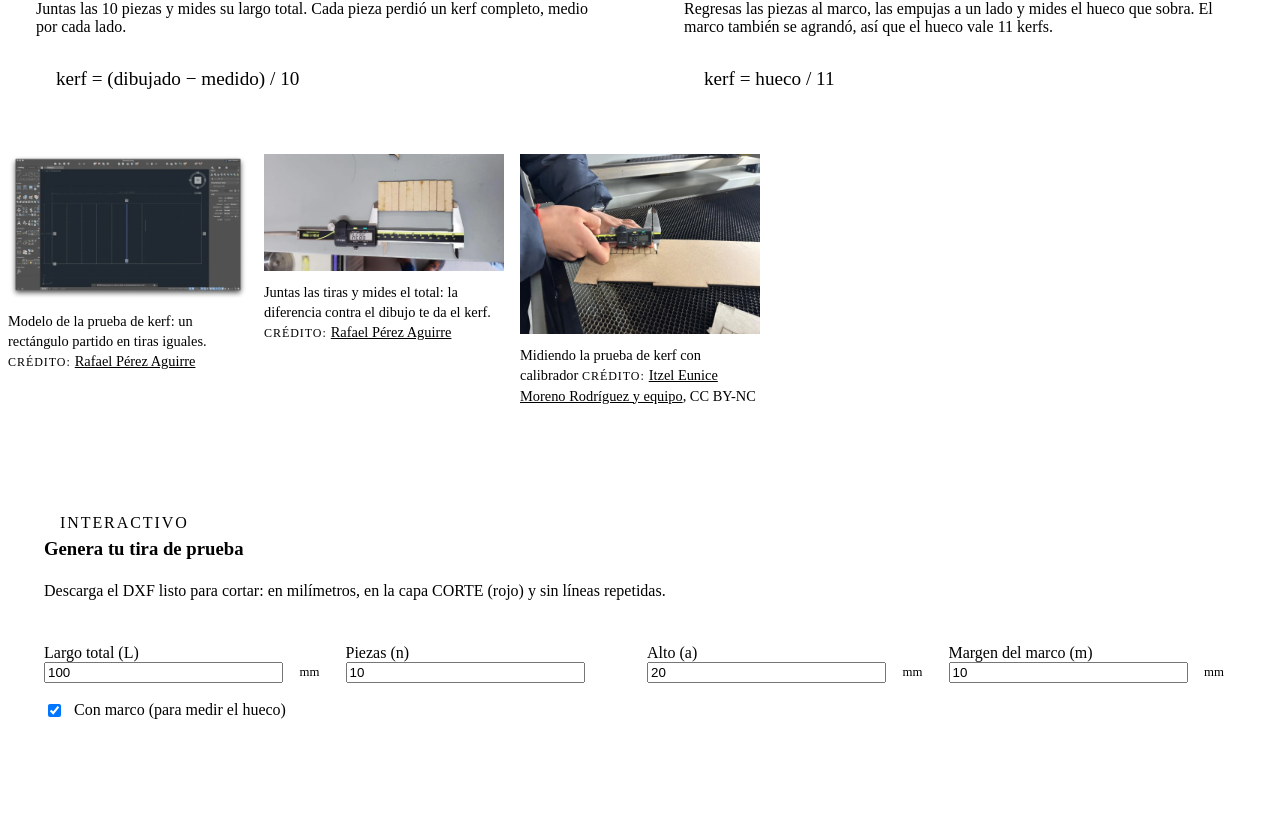
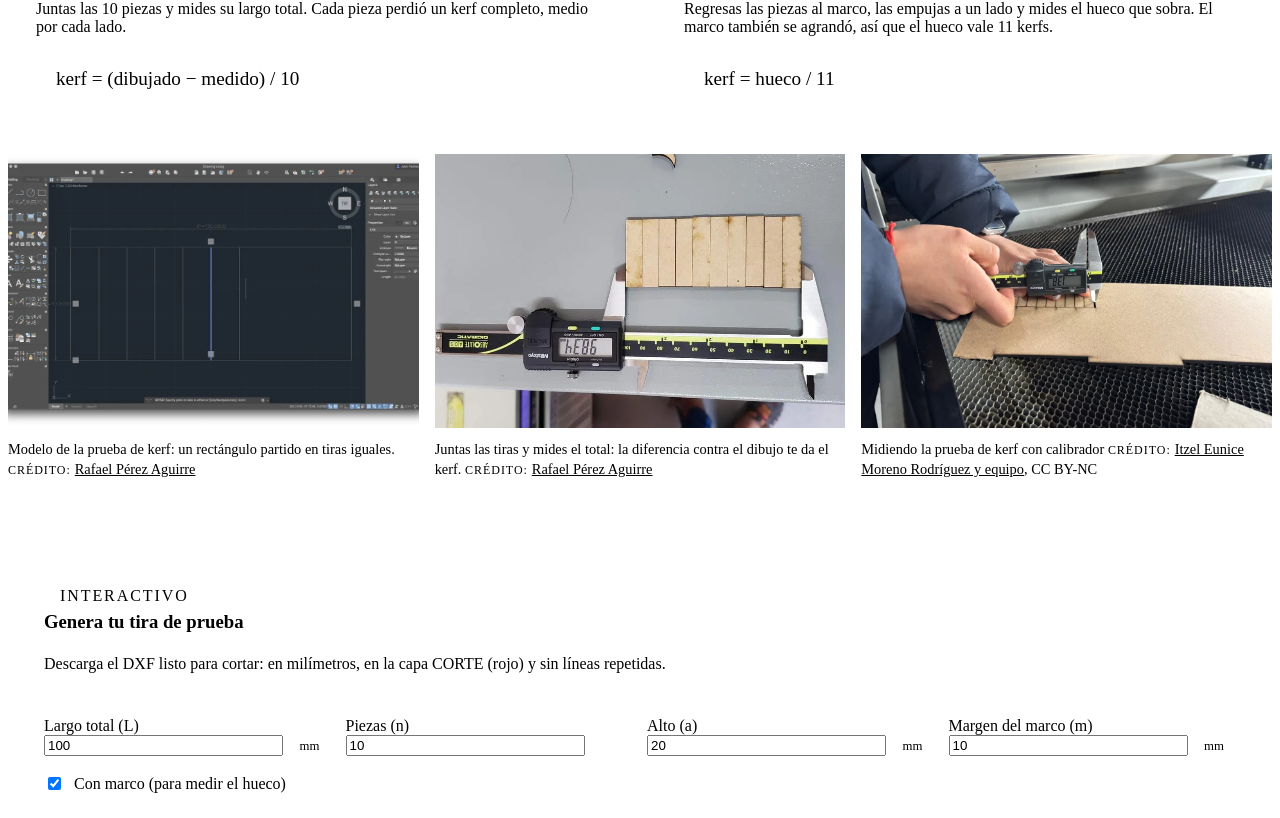
Before and after one commit to Mozta/laser-idit, a React (Vite) app: page / in a window 1280 px wide. Shown: the part 6202-7020 px from the top of the page. Built offline with nearby package versions, Linux system fonts and the light colour scheme; the HTML template or start-up script is replaced by a standard one; a web font is replaced by a local one.

Commit message:
Fotos repartidas a lo ancho y del mismo tamaño

```diff
--- a/src/components/Seccion.css
+++ b/src/components/Seccion.css
@@ -86,7 +86,7 @@
 .rejilla-fotos {
   display: grid;
   gap: 16px;
-  grid-template-columns: repeat(auto-fill, minmax(min(100%, 240px), 1fr));
+  grid-template-columns: repeat(auto-fit, minmax(min(100%, 240px), 1fr));
 }
 
 @media (max-width: 760px) {
--- a/src/sections/Archivo.jsx
+++ b/src/sections/Archivo.jsx
@@ -110,7 +110,7 @@ function Parametrico() {
           {p.imagenes && (
             <div className="rejilla-fotos" style={{ marginTop: 16 }}>
               {p.imagenes.map((r) => (
-                <Figura key={r} ruta={r} />
+                <Figura key={r} ruta={r} recorte="16 / 10" />
               ))}
             </div>
           )}
--- a/src/sections/Galeria.jsx
+++ b/src/sections/Galeria.jsx
@@ -2,6 +2,9 @@ import Seccion, { Revelar } from '../components/Seccion.jsx'
 import Figura from '../components/Figura.jsx'
 import galeria from '../data/galeria.json'
 import './secciones.css'
+
+// Columnas para que ningún renglón quede cojo: hasta 4 en uno solo; más de 4, en renglones de 3 o 4.
+const columnas = (n) => (n <= 4 ? n : n % 3 === 0 ? 3 : 4)
 
 export default function Galeria() {
   return (
@@ -16,7 +19,7 @@ export default function Galeria() {
               </p>
             </header>
             <p>{t.descripcion}</p>
-            <div className={`trabajo-fotos fotos-${Math.min(t.imagenes.length, 3)}`}>
+            <div className={`trabajo-fotos fotos-${Math.min(t.imagenes.length, 3)}`} style={{ '--cols': columnas(t.imagenes.length) }}>
               {t.imagenes.map((r) => (
                 <Figura key={r} ruta={r} recorte="4 / 3" />
               ))}
--- a/src/sections/Kerf.jsx
+++ b/src/sections/Kerf.jsx
@@ -118,9 +118,9 @@ export default function Kerf() {
           </Tarjeta>
         </div>
         <div className="rejilla-fotos" style={{ marginTop: 20 }}>
-          <Figura ruta="2019/rect.webp" />
-          <Figura ruta="2019/20190206_171302.webp" />
-          <Figura ruta="grupo/medicionesdeprueba.webp" />
+          <Figura ruta="2019/rect.webp" recorte="3 / 2" />
+          <Figura ruta="2019/20190206_171302.webp" recorte="3 / 2" />
+          <Figura ruta="grupo/medicionesdeprueba.webp" recorte="3 / 2" />
         </div>
       </Bloque>
 
--- a/src/sections/secciones.css
+++ b/src/sections/secciones.css
@@ -130,9 +130,23 @@
 .trabajo-fotos {
   display: grid;
   gap: 14px;
-  grid-template-columns: repeat(auto-fill, minmax(min(100%, 220px), 1fr));
+  /* --cols lo calcula Galeria.jsx para que los renglones salgan parejos (6 fotos = 3 + 3) */
+  grid-template-columns: repeat(var(--cols, 3), minmax(0, 1fr));
+}
+
+@media (max-width: 760px) {
+  .trabajo-fotos:not(.fotos-1) {
+    grid-template-columns: repeat(2, minmax(0, 1fr));
+  }
+}
+
+@media (max-width: 420px) {
+  .trabajo-fotos:not(.fotos-1) {
+    grid-template-columns: 1fr;
+  }
 }
 
 .trabajo-fotos.fotos-1 {
   grid-template-columns: minmax(0, 640px);
+  justify-content: center;
 }
--- a/src/tools/PasoAPaso.css
+++ b/src/tools/PasoAPaso.css
@@ -111,5 +111,5 @@
 .fase-fotos {
   display: grid;
   gap: 12px;
-  grid-template-columns: repeat(auto-fill, minmax(min(100%, 180px), 1fr));
+  grid-template-columns: repeat(auto-fit, minmax(min(100%, 180px), 1fr));
 }
```
